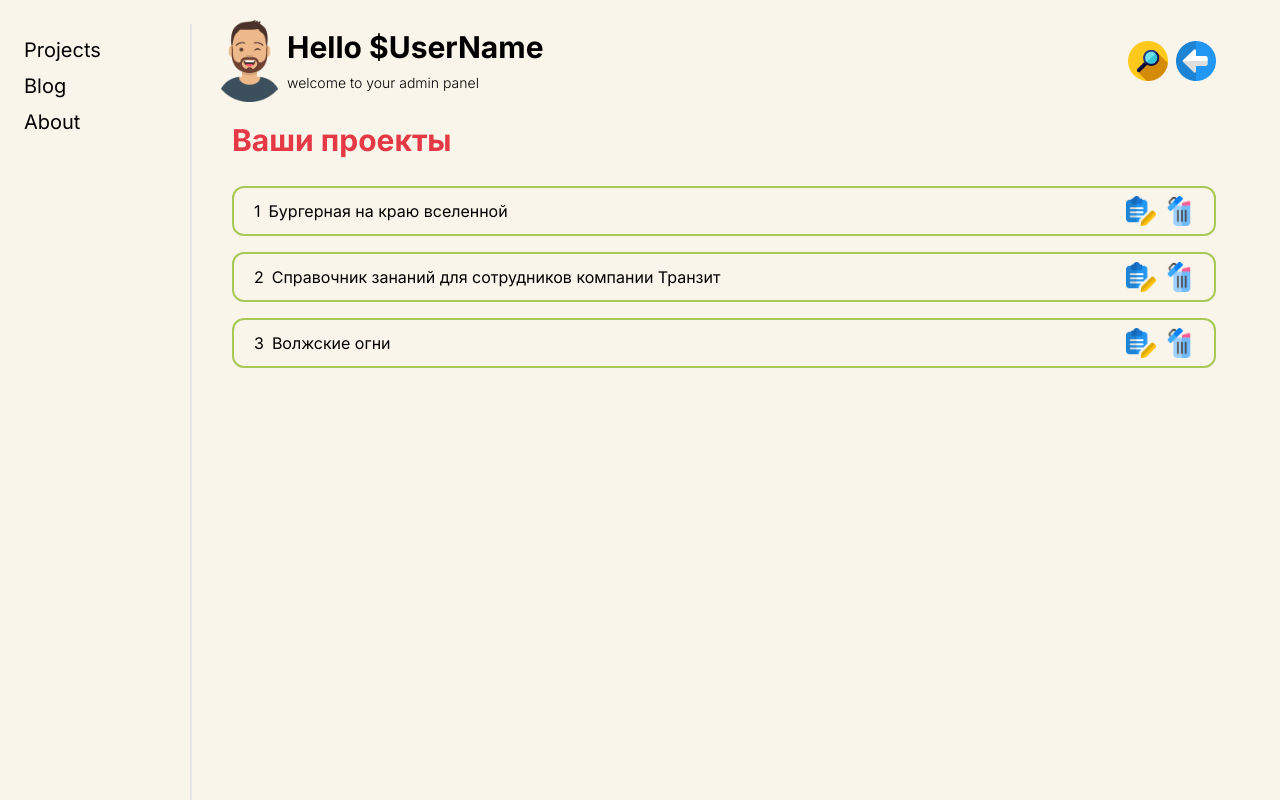
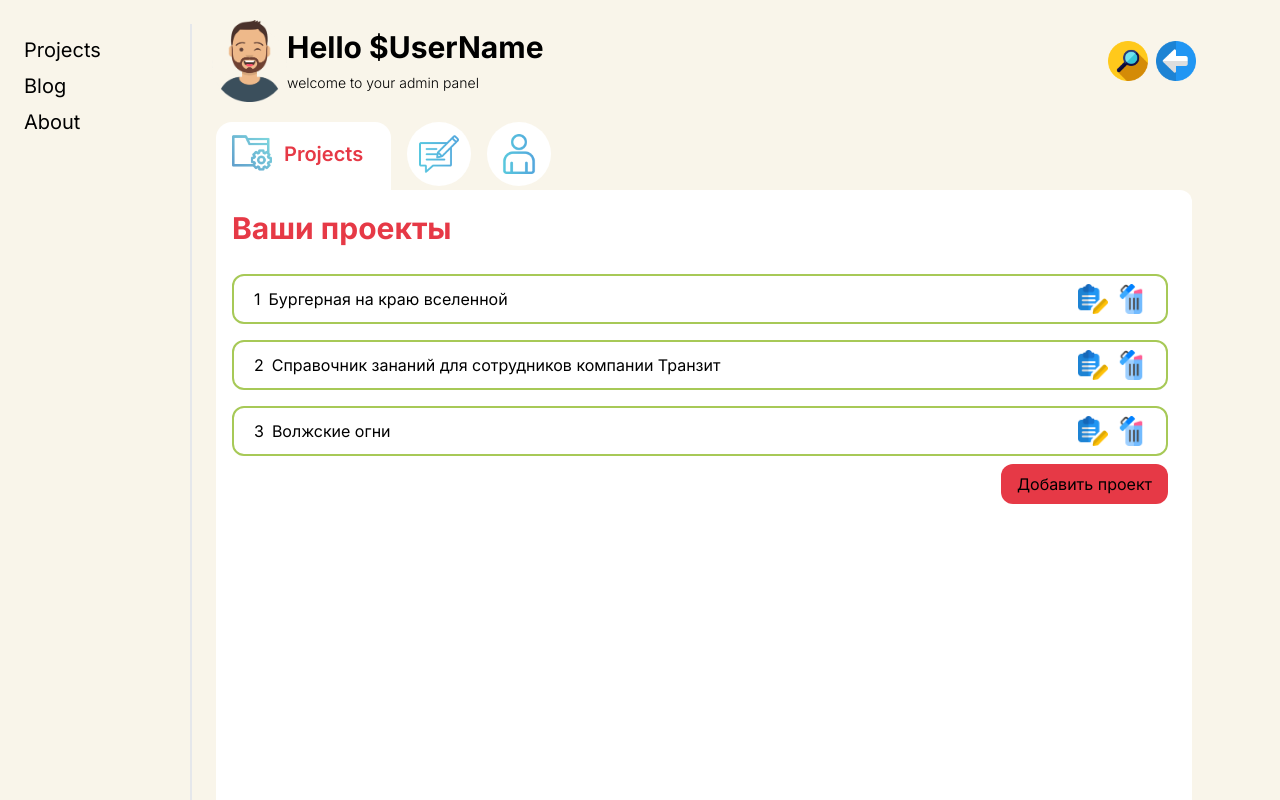
Before and after one commit to ArtofWASD/my_cv, a Next.js app: page /admin in a window 1280 px wide. Both pictures are taken after a click on the element "Projects". Shown: the top 800 px of the page. Built offline with nearby package versions, Linux system fonts and the light colour scheme.

Commit message:
Горизонтальное меню

```diff
--- a/src/pages/adminPage/ui/adminPage.tsx
+++ b/src/pages/adminPage/ui/adminPage.tsx
@@ -5,6 +5,7 @@ import { AdminBlogList } from "@/src/widgets/admin/adminBlogList";
 import { AdminHeader } from "@/src/widgets/admin/adminHeader";
 import { AdminMenu } from "@/src/widgets/admin/adminMenu";
 import { AdminProjectsList } from "@/src/widgets/admin/adminProjectsList/ui";
+import { HorizontalAdminMenu } from "@/src/widgets/experemental/horizontalAdminMenu";
 
 const AdminPage = () => {
   const status = useAdminMenuTogglerStore((state: any) => state.adminStatus);
@@ -16,6 +17,7 @@ const AdminPage = () => {
         </div>
         <div>
           <AdminHeader />
+          <HorizontalAdminMenu />
           {status === "Projects" && <AdminProjectsList />}
           {status === "About" && <AdminAbout />}
           {status === "Blog" && <AdminBlogList />}
--- a/src/widgets/admin/adminAbout/ui/adminAbout.tsx
+++ b/src/widgets/admin/adminAbout/ui/adminAbout.tsx
@@ -14,34 +14,48 @@ export const AdminAbout = () => {
   const onSubmit: SubmitHandler<IFormInput> = (data) => console.log(data);
   const registerWithMask = useHookFormMask(register);
   return (
-    <div>
-      <div className="pl-10 text-3xl font-bold text-main-red">
+    <div className="mx-6 mb-5 h-screen rounded-lg bg-white py-5 pr-6">
+      <div className="pl-4 text-3xl font-bold text-main-red">
         Профиль и настройки
       </div>
       <form
         onSubmit={handleSubmit(onSubmit)}
-        className="grid grid-flow-row px-10"
+        className="grid grid-flow-row px-4"
       >
-        <label>Имя</label>
-        <input {...register("firstName")} className="rounded-lg py-1" />
-        <label>О себе</label>
-        <textarea {...register("lastName")} className="rounded-lg py-1" />
-        <label>Почта</label>
+        <label className="py-1 text-xl font-semibold text-main-red">Имя</label>
+        <input
+          {...register("firstName")}
+          className="rounded-lg border-2 border-main-blue py-2 pl-2"
+        />
+        <label className="py-1 text-xl font-semibold text-main-red">
+          О себе
+        </label>
+        <textarea
+          {...register("lastName")}
+          className="rounded-lg border-2 border-main-blue py-2 pl-2"
+        />
+        <label className="py-1 text-xl font-semibold text-main-red">
+          Почта
+        </label>
         <input
           {...register("email")}
-          className="rounded-lg py-1"
+          className="rounded-lg border-2 border-main-blue py-2 pl-2"
           placeholder="mail@mail.com"
         />
-        <label>Телефон</label>
+        <label className="py-1 text-xl font-semibold text-main-red">
+          Телефон
+        </label>
         <input
           {...registerWithMask("phone", ["+9 (999) 999-99-99"])}
           placeholder="+9 (999) 999-99-99"
-          className="rounded-lg py-1"
+          className="rounded-lg border-2 border-main-blue py-2 pl-2"
         />
-        <label>Телеграм</label>
+        <label className="py-1 text-xl font-semibold text-main-red">
+          Телеграм
+        </label>
         <input
           {...register("telegram")}
-          className="rounded-lg py-1"
+          className="rounded-lg border-2 border-main-blue py-2 pl-2"
           placeholder="@yourname"
         />
         <input
--- a/src/widgets/admin/adminBlogList/ui/adminBlogList.tsx
+++ b/src/widgets/admin/adminBlogList/ui/adminBlogList.tsx
@@ -1,8 +1,8 @@
 'use client'
 export const AdminBlogList = () => {
   return (
-    <div>
-      <div className="pl-10 text-3xl font-bold text-main-red">Блоги</div>
+    <div className="mx-6 mb-5 h-screen rounded-lg bg-white py-5 pr-6">
+      <div className="pl-4 text-3xl font-bold text-main-red">Блоги</div>
     </div>
   )
 }
--- a/src/widgets/admin/adminHeader/ui/adminHeader.tsx
+++ b/src/widgets/admin/adminHeader/ui/adminHeader.tsx
@@ -7,7 +7,7 @@ export const AdminHeader = () => {
   const [openSearch, setOpenSearch] = useState(false);
   const router = useRouter();
   return (
-    <div className="grid grid-flow-col items-center justify-between py-5 pl-5">
+    <section className="grid grid-flow-col items-center justify-between py-5 px-5">
       <div className="grid grid-flow-col items-center">
         <Image
           src="/icons/avatar.png"
@@ -46,6 +46,6 @@ export const AdminHeader = () => {
           />
         </div>
       </div>
-    </div>
+    </section>
   );
 };
--- a/src/widgets/admin/adminMenu/ui/adminMenu.tsx
+++ b/src/widgets/admin/adminMenu/ui/adminMenu.tsx
@@ -2,6 +2,7 @@
 import { useAdminMenuTogglerStore } from "@/src/shared/api/store/adminStatusStore";
 export const AdminMenu = () => {
   const toggleMenu = useAdminMenuTogglerStore((state: any) => state.addStatus);
+
   const mockStatus = [
     { status: "Projects", id: 1 },
     { status: "Blog", id: 2 },
--- a/src/widgets/admin/adminProjectsList/ui/adminProjectsList.tsx
+++ b/src/widgets/admin/adminProjectsList/ui/adminProjectsList.tsx
@@ -5,9 +5,9 @@ import Image from "next/image";
 export const AdminProjectsList = () => {
   const testDB = mockBD;
   return (
-    <>
-      <div className="pl-10 text-3xl font-bold text-main-red">Ваши проекты</div>
-      <div className="mt-5 grid pl-10">
+    <section className="mx-6 mb-5 h-screen rounded-r-xl rounded-bl-lg bg-white py-5 pr-6">
+      <div className="pl-4 text-3xl font-bold text-main-red">Ваши проекты</div>
+      <div className="mt-5 grid pl-4">
         {testDB.map((item) => (
           <section
             key={item.id}
@@ -37,7 +37,12 @@ export const AdminProjectsList = () => {
             </div>
           </section>
         ))}
+        <input
+          type="button"
+          value="Добавить проект"
+          className="cursor-pointer justify-self-end rounded-xl bg-main-title px-4 py-2"
+        />
       </div>
-    </>
+    </section>
   );
 };
--- /dev/null
+++ b/src/widgets/experemental/horizontalAdminMenu/index.ts
@@ -0,0 +1 @@
+export { HorizontalAdminMenu } from './ui/horizontalAdminMenu';
--- /dev/null
+++ b/src/widgets/experemental/horizontalAdminMenu/ui/horizontalAdminMenu.tsx
@@ -0,0 +1,41 @@
+import Image from "next/image";
+import { useAdminMenuTogglerStore } from "@/src/shared/api/store/adminStatusStore";
+
+export const HorizontalAdminMenu = () => {
+  const toggleMenu = useAdminMenuTogglerStore((state: any) => state.addStatus);
+  const status = useAdminMenuTogglerStore((state: any) => state.adminStatus);
+  const mockStatus = [
+    { status: "Projects", id: 1, url: "/icons/projects.png" },
+    { status: "Blog", id: 2, url: "/icons/blog.png" },
+    { status: "About", id: 3, url: "/icons/profile.png" },
+  ];
+  return (
+    <div className="grid grid-flow-col justify-start gap-4 pl-6">
+      {mockStatus.map((item) => (
+        <div
+          key={item.id}
+          onClick={() => {
+            toggleMenu(item.status);
+          }}
+        >
+          <div
+            className={`flex items-center cursor-pointer bg-white bg-center ${status === item.status ? "rounded-t-2xl px-4 pb-4 pt-3" : "rounded-full p-3"}`}
+          >
+            <Image
+              src={item.url}
+              width={40}
+              height={40}
+              alt="Picture of the author"
+              className="cursor-pointe object-contain hover:scale-110"
+            />
+            <p
+              className={`text-center ${status === item.status ? "block text-main-red text-xl font-semibold mx-3" : "hidden"}`}
+            >
+              {item.status}
+            </p>
+          </div>
+        </div>
+      ))}
+    </div>
+  );
+};
```
